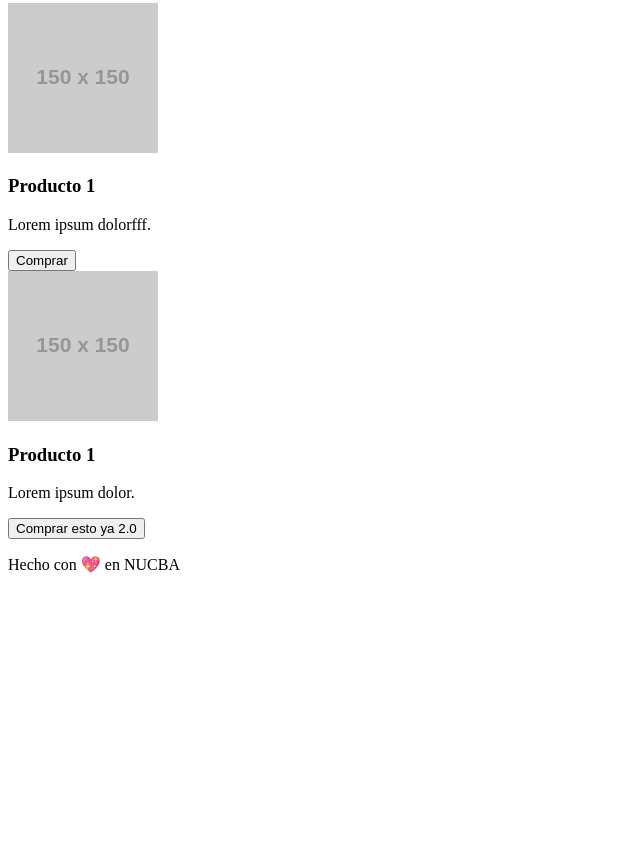
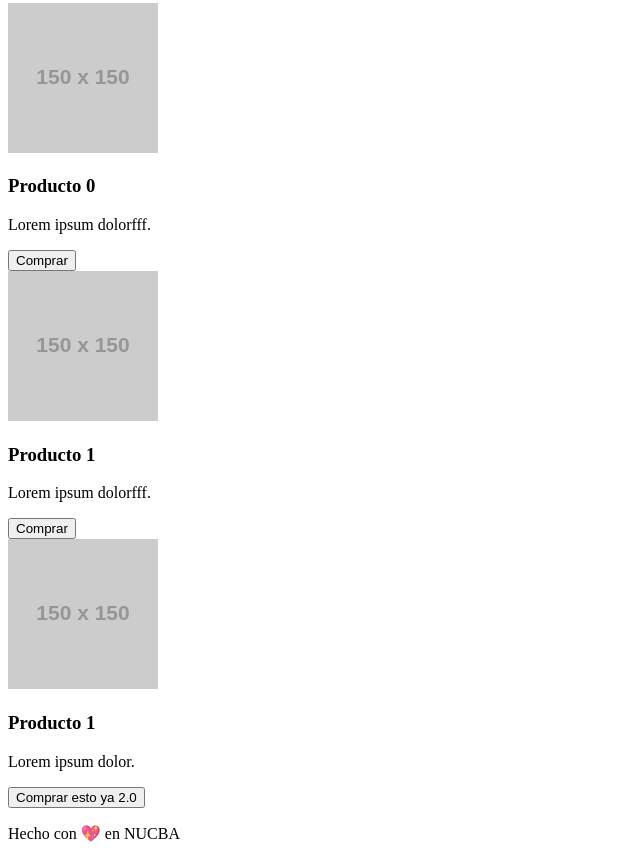
Before and after one commit to sergiopinelli1/clase-04-git, a plain HTML site: page index.html in a window 1280 px wide. Shown: the part 797-1656 px from the top of the page, without its empty margins (0-640 px from the left). Before the commit the page ends 1387 px from the top, so only its background shows below. Drawn offline with Linux system fonts and the light colour scheme; placeholder pictures from the web are drawn by us.

Commit message:
agregue producto 0

```diff
--- a/index.html
+++ b/index.html
@@ -65,6 +65,13 @@
 
         <article>
           <img src="https://via.placeholder.com/150" alt="" />
+          <h3>Producto 0</h3>
+          <p>Lorem ipsum dolorfff.</p>
+          <button>Comprar</button>
+        </article>
+
+        <article>
+          <img src="https://via.placeholder.com/150" alt="" />
           <h3>Producto 1</h3>
           <p>Lorem ipsum dolorfff.</p>
           <button>Comprar</button>
```
